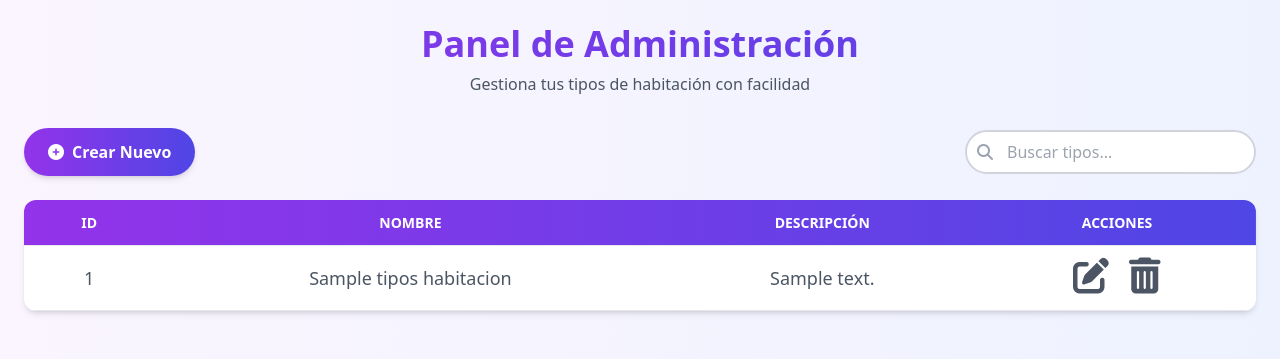
After one commit to Acedi-a/Laravel-Hotel, a PHP site: template views/admin/tipo_habitaciones.php in a window 1280 px wide. The commit adds this page. Shown: the top 359 px of the page. Run offline with PHP 8.4, Linux system fonts and the light colour scheme; the template is opened without the code that fills it: most values are stand-ins (such as "Sample title", 1, 10 or a date in 2020); some libraries are stand-ins or nearby versions.

Commit message:
CRUD tipo habitaciones

```diff
--- a/models/tipo_habitacion.php
+++ b/models/tipo_habitacion.php
@@ -9,7 +9,6 @@ class tipo_habitacion extends ActivarModelo
 
     public $nombre;
     public $descripcion;
-
     public function __construct($args = []){
         $this->nombre = $args['nombre'];
         $this->descripcion = $args['descripcion'];
--- a/public/index.php
+++ b/public/index.php
@@ -6,6 +6,7 @@ use Controllers\Propiedadhabitaciones;
 use Controllers\propiedadHotel;
 use Controllers\propiedadAdmin;
 use Controllers\propiedadReserva;
+use Controllers\PropiedadTipoHabitacion;
 use MVC\Router;
 
 $yo="hola mundo";
@@ -37,10 +38,7 @@ if (isset($_SESSION['usuario']) && $_SESSION['usuario']['tipo_usuario'] == 'Admi
     $router->get('/admin/dashboard',[propiedadAdmin::class, 'Dashboard']);
     $router->get('/admin/clientes',[propiedadAdmin::class, 'ListarClientes']);
     $router->get('/admin/habitaciones',[Propiedadhabitaciones::class, 'ListarHabitaciones']);
-    $router->get('/admin/habitacionesCrear',[Propiedadhabitaciones::class, 'CrearHabitacion']);
-    $router->post('/admin/habitacionesCrear',[Propiedadhabitaciones::class, 'CrearHabitacion']);
-    $router->get('/admin/habitacionesActualizar',[Propiedadhabitaciones::class, 'Obtener']);
-    $router->post('/admin/habitacionesActualizar',[Propiedadhabitaciones::class, 'ActualizarHabitacion']);
+    $router->get('/admin/tipo',[PropiedadTipoHabitacion::class, 'ListarTipoHab']);
 }
 
 $router->get('/error404',[propiedadHotel::class, 'error404']);
--- a/router.php
+++ b/router.php
@@ -2,7 +2,7 @@
 
 namespace MVC;
 class Router {
-    public function __construct() {
+    public function construct() {
         // echo "Construyendo la ruta";
     }
 
@@ -41,7 +41,6 @@ class Router {
             $$dato = $valor;
         }
         ob_start();
-
         include __DIR__ . "/views/$ubicacion.php";
         $contenido = ob_get_clean();
 
--- a/views/admin/habitaciones.php
+++ b/views/admin/habitaciones.php
@@ -42,7 +42,7 @@
 <div class="container mt-5">
     <h1 class="text-center mb-5">Gestión de Habitaciones</h1>
 
-    <a href="/MVC/public/index.php/admin/habitacionesCrear" class="btn btn-custom mb-4">
+    <a href="habitacionesCrear" class="btn btn-custom mb-4">
         <i class="fas fa-plus-circle"></i> Crear Nueva Habitación
     </a>
 
--- /dev/null
+++ b/views/admin/tipo_habitaciones.php
@@ -0,0 +1,63 @@
+<!DOCTYPE html>
+<html lang="es">
+<head>
+    <meta charset="UTF-8">
+    <meta name="viewport" content="width=device-width, initial-scale=1.0">
+    <title>Panel de Administración - Tipos de Habitación</title>
+    <script src="https://cdn.tailwindcss.com"></script>
+    <link rel="stylesheet" href="https://cdnjs.cloudflare.com/ajax/libs/font-awesome/6.4.0/css/all.min.css">
+</head>
+<body class="bg-gradient-to-r from-purple-50 to-indigo-50">
+<div class="container mx-auto p-6">
+    <div class="mb-8 text-center">
+        <h1 class="text-4xl font-extrabold text-transparent bg-clip-text bg-gradient-to-r from-purple-600 to-indigo-600 mb-2">Panel de Administración</h1>
+        <p class="text-gray-600">Gestiona tus tipos de habitación con facilidad</p>
+    </div>
+
+    <div class="flex justify-between items-center mb-6">
+        <div class="flex space-x-2">
+            <a href="tipos_habitacion/crear" class="bg-gradient-to-r from-purple-600 to-indigo-600 text-white px-6 py-3 rounded-full font-semibold shadow-md hover:from-purple-700 hover:to-indigo-700 transition duration-300 ease-in-out transform hover:-translate-y-1 hover:scale-105">
+                <i class="fas fa-plus-circle mr-2"></i>Crear Nuevo
+            </a>
+
+        </div>
+        <div class="relative">
+            <input type="text" placeholder="Buscar tipos..." class="pl-10 pr-4 py-2 rounded-full border-2 border-gray-300 focus:border-indigo-500 focus:ring focus:ring-indigo-200 focus:ring-opacity-50">
+            <i class="fas fa-search absolute left-3 top-1/2 transform -translate-y-1/2 text-gray-400"></i>
+        </div>
+    </div>
+
+    <div class="overflow-x-auto bg-white rounded-xl shadow-md">
+        <table class="min-w-full divide-y divide-gray-200">
+            <thead>
+            <tr class="bg-gradient-to-r from-purple-600 to-indigo-600 text-white uppercase text-sm leading-normal">
+                <th class="py-3 px-6 text-center">ID</th>
+                <th class="py-3 px-6 text-center">Nombre</th>
+                <th class="py-3 px-6 text-center">Descripción</th>
+                <th class="py-3 px-6 text-center">Acciones</th>
+            </tr>
+            </thead>
+            <tbody class="text-gray-600 text-sm">
+            <?php foreach ($tiposHabitacion as $tipo): ?>
+                <tr class="text-lg border-b border-gray-200 hover:bg-gray-300 transition duration-150 ease-in-out">
+                    <td class="py-3 px-6 text-center"><?= htmlspecialchars($tipo['id_tipo']) ?></td>
+                    <td class="py-3 px-6 text-center"><?= htmlspecialchars($tipo['nombre']) ?></td>
+                    <td class="py-3 px-6 text-center"><?= htmlspecialchars($tipo['descripcion']) ?></td>
+                    <td class="py-3 px-6 text-center">
+                        <div class="flex item-center justify-center">
+                            <a href="tipos_habitacion/actualizar/<?= htmlspecialchars($tipo['id_tipo']) ?>" class="h-10 mr-5 transform hover:text-purple-500 hover:scale-150 transition duration-300 ease-in-out">
+                                <i class="fas fa-edit fa-2x"></i>
+                            </a>
+                            <a href="tipos_habitacion/eliminar/<?= htmlspecialchars($tipo['id_tipo']) ?>" class="w-6 mr-2 transform hover:text-red-500 hover:scale-110 transition duration-300 ease-in-out" onclick="return confirm('¿Estás seguro de que quieres eliminar este tipo de habitación?')">
+                                <i class="fas fa-trash-alt fa-2x"></i>
+                            </a>
+                        </div>
+                    </td>
+                </tr>
+            <?php endforeach; ?>
+            </tbody>
+        </table>
+    </div>
+</div>
+</body>
+</html>
--- a/views/layout.php
+++ b/views/layout.php
@@ -24,8 +24,7 @@
                         <a href="dashboard" class="text-gray-800 hover:text-gray-600 text-xl">Dashboard</a>
                         <a href="clientes" class="text-gray-800 hover:text-gray-600 text-xl">Clientes</a>
                         <a href="habitaciones" class="text-gray-800 hover:text-gray-600 text-xl">Habitaciones</a>
-                        <a href="inicio" class="text-gray-800 hover:text-gray-600 text-xl">ADMIn</a>
-                        <a href="inicio" class="text-gray-800 hover:text-gray-600 text-xl">ADMIn</a>
+                        <a href="tipo" class="text-gray-800 hover:text-gray-600 text-xl">Tipo Habitaciones</a>
 
                 ADMIN;
                 }
```
Also changed, not shown: controllers/PropiedadTipoHabitacion.php (added, +72 -0 lines), models/activarModelo.php (+103 -0 lines).
